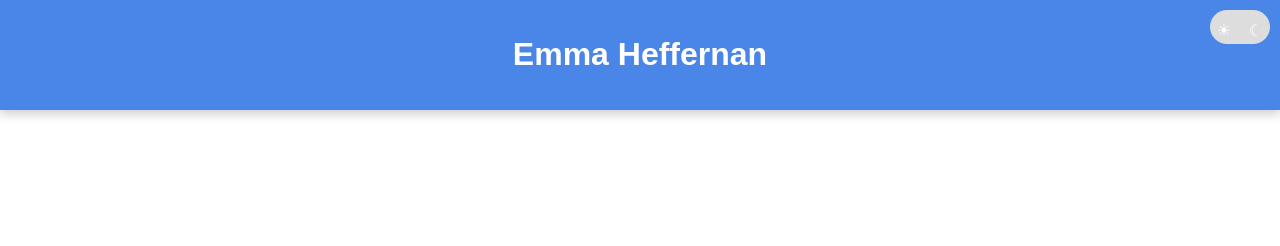
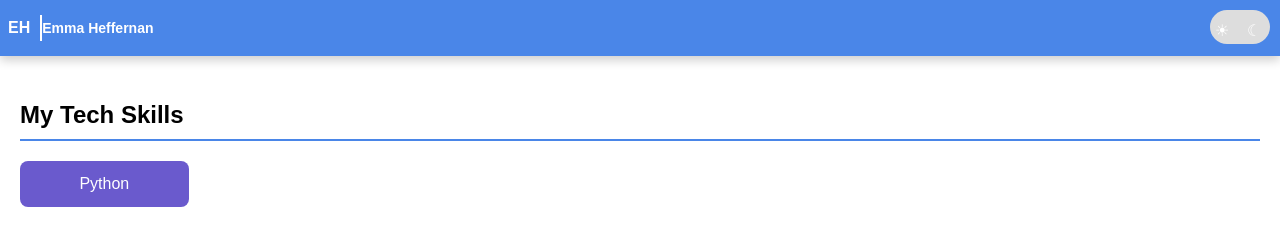
Before and after one commit to emmaheff123/Website, a plain HTML site: page index.html in a window 1280 px wide. Drawn offline with Linux system fonts and the light colour scheme.

Commit message:
Updated Website Design

```diff
--- a/index.html
+++ b/index.html
@@ -8,7 +8,10 @@
 </head>
 <body>
     <header>
-        <h1>Emma Heffernan</h1>
+        <nav class="navbar">
+            <div class="logo">EH </div> <!-- Logo added here -->
+            <h1> Emma Heffernan</h1>
+        </nav>
         <div class="slider">
             <input type="checkbox" id="toggleTheme">
             <label class="slider-label" for="toggleTheme">
@@ -18,7 +21,12 @@
         </div>
     </header>
 
-
+    <main>
+        <h2>My Tech Skills</h2>
+        <div class="skills">
+            <div class="skill">Python</div>
+        </div>
+    </main>
 
     <script src="script.js"></script>
 </body>
--- a/styles.css
+++ b/styles.css
@@ -3,8 +3,8 @@
     --background-dark: #121212;
     --text-light: #ffffff;
     --text-dark: #333333;
-    --primary-color: #4a86e8; /* Blue */
-    --secondary-color: #6a5acd; /* Purple */
+    --primary-color: #4a86e8;
+    --secondary-color: #6a5acd;
     --button-bg-light: #4a86e8;
     --button-bg-dark: #0056b3;
     --slider-bg: #ddd;
@@ -22,40 +22,29 @@ body {
 header {
     background-color: var(--primary-color);
     color: var(--text-light);
-    padding: 0.5em; /* Reduced padding */
-    text-align: center;
+    padding: 0.5em;
     position: relative;
     box-shadow: 0 4px 10px rgba(0, 0, 0, 0.2);
+    animation: fadeIn 1s ease;
 }
 
-nav ul {
-    list-style-type: none;
-    padding: 0;
+.navbar {
+    display: flex;
+    align-items: center;
+    height: 40px;
 }
 
-nav ul li {
-    display: inline;
-    margin: 0 10px; /* Adjusted margin */
+.logo {
+    font-size: 16px;
+    font-weight: bold;
+    color: var(--text-light);
+    padding-right: 10px;
+    border-right: 2px solid var(--text-light);
 }
 
-nav ul li a {
-    color: var(--text-light);
-    text-decoration: none;
-    transition: color 0.3s;
-}
-
-nav ul li a:hover {
-    color: var(--secondary-color);
-}
-
-main {
-    padding: 20px;
-    transition: background-color 0.5s, color 0.5s;
-}
-
-h2 {
-    border-bottom: 2px solid var(--primary-color);
-    padding-bottom: 5px;
+.navbar h1 {
+    font-size: 14px;
+    margin: 0;
 }
 
 .slider {
@@ -95,7 +84,38 @@ h2 {
     transform: translateX(25px);
 }
 
-/* Dark Mode */
+
+main {
+    padding: 20px;
+    transition: background-color 0.5s, color 0.5s;
+}
+
+h2 {
+    border-bottom: 2px solid var(--primary-color);
+    padding-bottom: 5px;
+}
+
+.skills {
+    display: grid;
+    grid-template-columns: repeat(auto-fill, minmax(150px, 1fr));
+    gap: 10px;
+    margin-top: 20px;
+}
+
+.skill {
+    background-color: var(--secondary-color);
+    color: var(--text-light);
+    padding: 10px;
+    border-radius: 8px;
+    text-align: center;
+    transition: transform 0.3s, box-shadow 0.3s;
+}
+
+.skill:hover {
+    transform: translateY(-5px);
+    box-shadow: 0 4px 20px rgba(0, 0, 0, 0.3);
+}
+
 body.dark-mode {
     background-color: var(--background-dark);
     color: var(--text-light);
@@ -105,6 +125,11 @@ body.dark-mode header {
     background-color: var(--background-dark);
 }
 
-body.dark-mode nav ul li a {
+body.dark-mode main {
+    background-color: var(--background-dark);
     color: var(--text-light);
 }
+
+body.dark-mode .skill {
+    background-color: var(--primary-color);
+}
```
